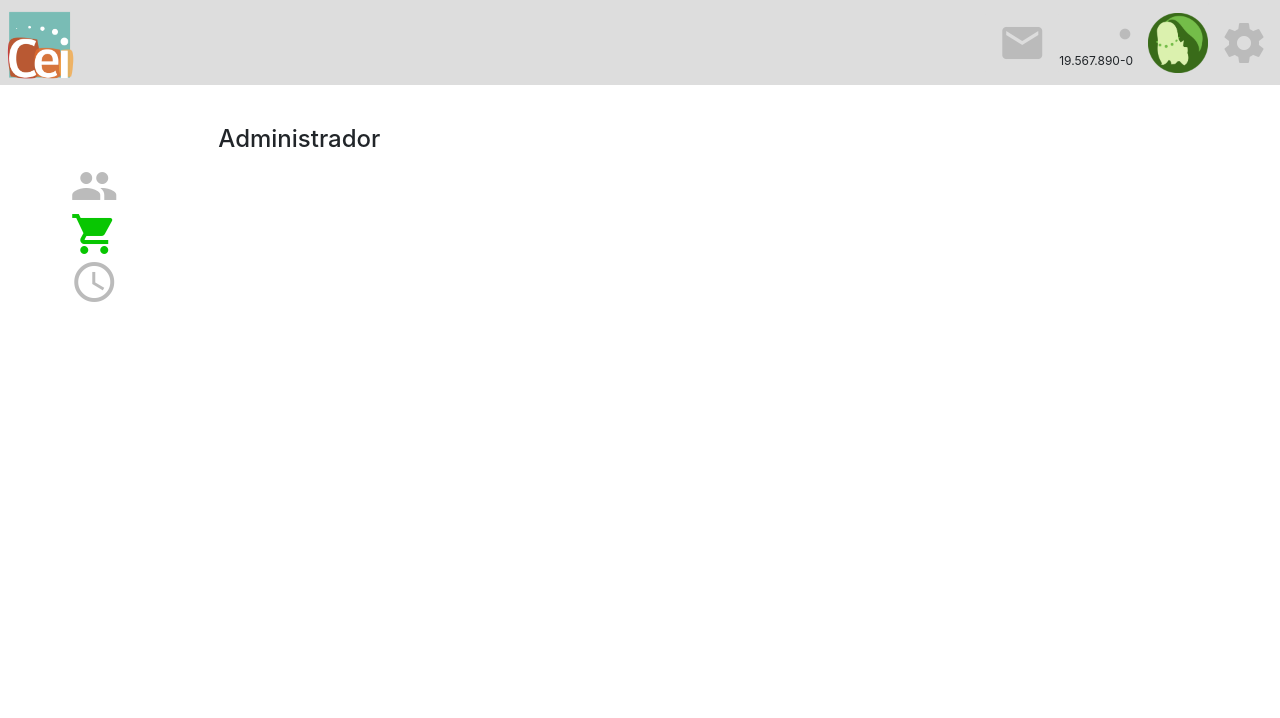
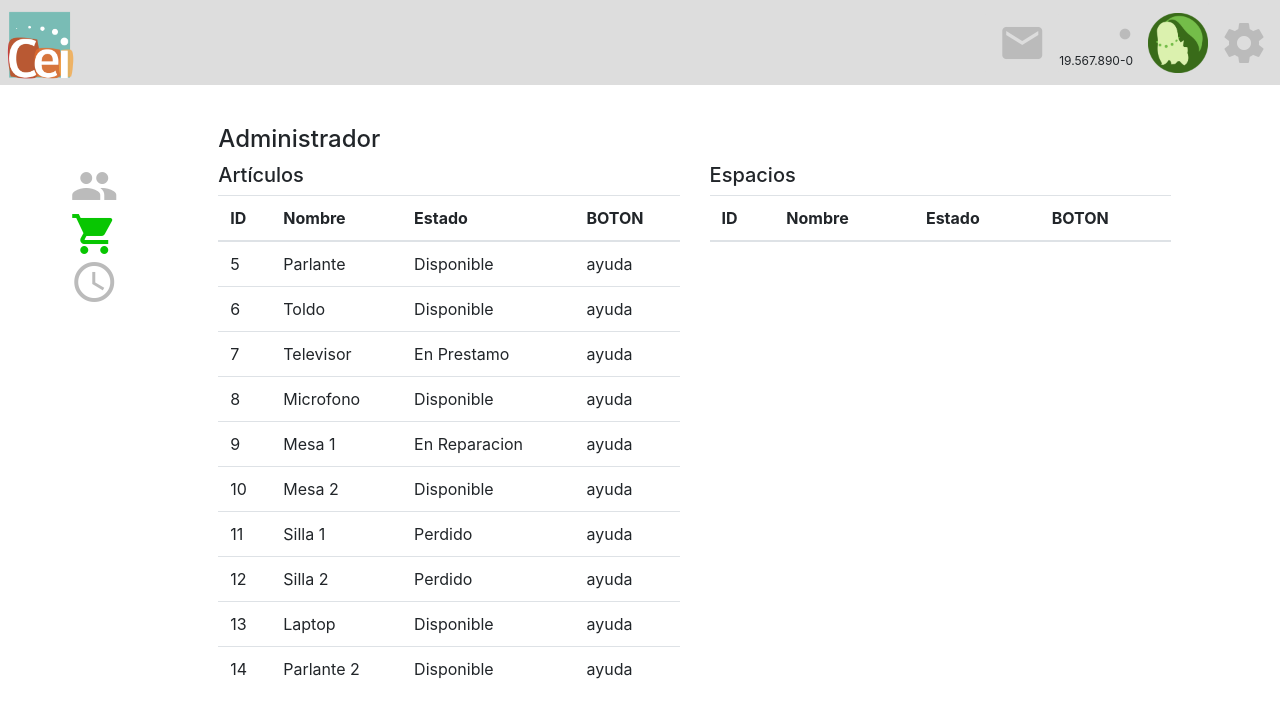
Before and after one commit to DCC-CC4401/2018-1-Soft-of-War-T3, a Django app: page /user/admin/inventario/ in a window 1280 px wide. Shown: the top 718 px of the page. Run offline with Django 3.2, Linux system fonts and the light colour scheme; data comes from the database, SQL or seed files in the repository; data that the repository does not hold is empty; some libraries are stand-ins or nearby versions.

Commit message:
listas basicas agregadas

```diff
--- a/Inventario/templates/admin_inventario.html
+++ b/Inventario/templates/admin_inventario.html
@@ -35,10 +35,62 @@
               <i class="material-icons" style="color:#08c602; font-size:3rem; margin: 0 auto;">local_grocery_store</i>
           </div>
           <div class="text-center">
-              <a href="/user/admin/grilla"><i class="material-icons" style="color:#bbb; font-size:3rem; margin: 0 auto;">schedule</i></a>
+              <a href="/user/admin/grilla/0"><i class="material-icons" style="color:#bbb; font-size:3rem; margin: 0 auto;">schedule</i></a>
           </div>
       </div>
       <div class="col-sm-9">
+          <div class="row">
+              <div class="col-sm-6"></div>
+              <div class="col-sm-6"></div>
+          </div>
+          <div class="row">
+              <div class="col-sm-6">
+                  <h5>Artículos</h5>
+                  <table class="table">
+                    <thead>
+                        <tr>
+                            <th scope="col">ID</th>
+                            <th scope="col">Nombre</th>
+                            <th scope="col">Estado</th>
+                            <th scope="col">BOTON</th>
+                        </tr>
+                    </thead>
+                    <tbody>
+                        {% for producto in productos %}
+                            <tr>
+                                <td> {{ producto.id }} </td>
+                                <td> {{ producto }} </td>
+                                <td> {{ producto.get_status }} </td>
+                                <td> ayuda </td>
+                            </tr>
+                        {% endfor %}
+                    </tbody>
+                  </table>
+              </div>
+              <div class="col-sm-6">
+                  <h5>Espacios</h5>
+                  <table class="table">
+                    <thead>
+                        <tr>
+                            <th scope="col">ID</th>
+                            <th scope="col">Nombre</th>
+                            <th scope="col">Estado</th>
+                            <th scope="col">BOTON</th>
+                        </tr>
+                    </thead>
+                    <tbody>
+                        {% for espacio in espacios %}
+                            <tr>
+                                <td> {{ espacio.id }} </td>
+                                <td> {{ espacio }} </td>
+                                <td> {{ espacio.get_status }} </td>
+                                <td> ayuda </td>
+                            </tr>
+                        {% endfor %}
+                    </tbody>
+                  </table>
+              </div>
+          </div>
 
       </div>
       <div class="col-sm-1 col-xs-0 form-inline"></div>
```
